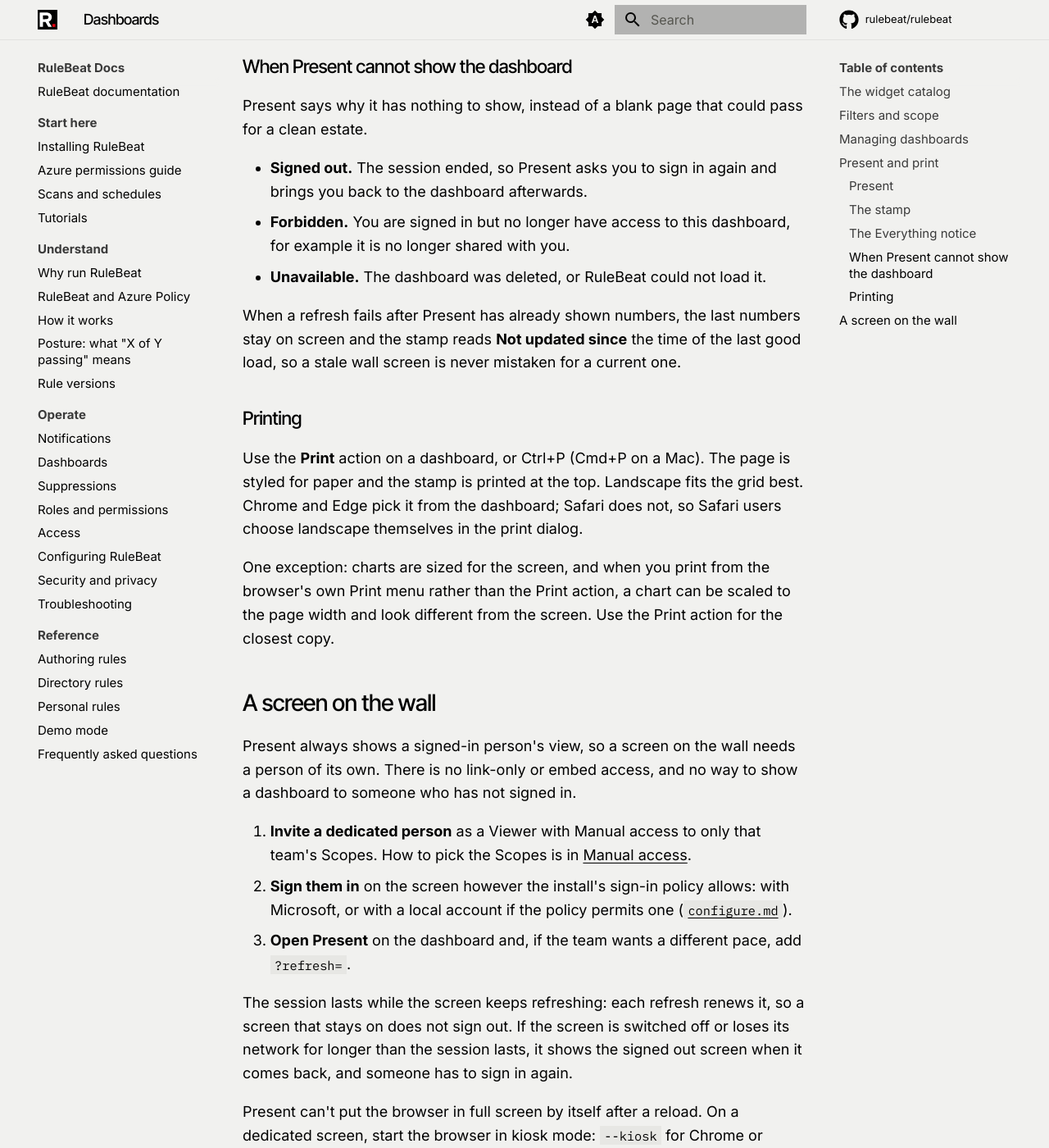
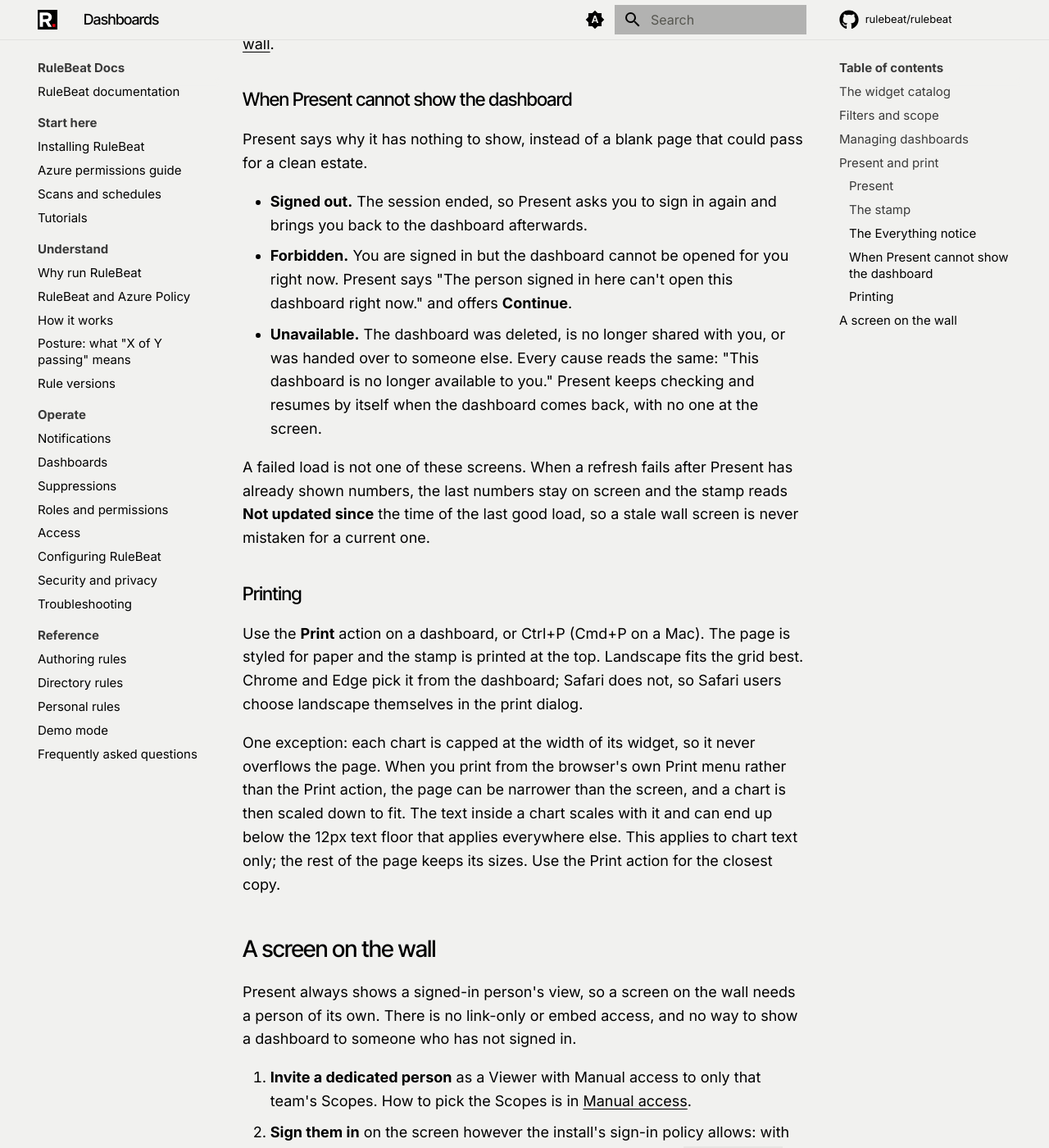
Before and after one commit to rulebeat/rulebeat, an MkDocs documentation site: the page built from docs/public/dashboards.md, in a window 1280 px wide and 1400 px high, scrolled down 4445 px. Shown: the whole window at 82% size. Built offline with MkDocs 1.6.1 and Material for MkDocs 9.7.7, drawn with Linux system fonts in a browser that asks for light colours; comment, search, counter and statistics services are not loaded; some of the changed text lies outside the part shown.

Commit message:
Documentation first

```diff
--- a/docs/public/dashboards.md
+++ b/docs/public/dashboards.md
@@ -94,7 +94,7 @@
 | **Access** | What they hold, as counts by kind (for example subscriptions and resource groups), or **Everything**. |
 | **Filters** | The filters in effect for that person. A filter value they do not hold is left out and counted as "+N outside your access". On screen a long list is cut short with "and N more". |
 | **Updated** | When the numbers on the screen were last loaded. |
-| **Widgets** | How many widgets are unavailable, those that show "Couldn't load this widget" instead of a number. |
+| **Widgets** | How many widgets show no number. That is any widget that is Unavailable (with its reason), shows "Outside your access", is a saved view that is not shared with you, or is still loading when the page is printed. A widget with partial data is counted separately as Partial, not as unavailable. |
 | **Refreshes every** | The interval Present is using, from the dashboard, the 5 minute default or `?refresh=`. |
 
 On paper the Filters cell lists every value, with no "and N more".
@@ -112,13 +112,15 @@
 
 - **Signed out.** The session ended, so Present asks you to sign in again and brings you back to the
   dashboard afterwards.
-- **Forbidden.** You are signed in but no longer have access to this dashboard, for example it is no
-  longer shared with you.
-- **Unavailable.** The dashboard was deleted, or RuleBeat could not load it.
+- **Forbidden.** You are signed in but the dashboard cannot be opened for you right now. Present says
+  "The person signed in here can't open this dashboard right now." and offers **Continue**.
+- **Unavailable.** The dashboard was deleted, is no longer shared with you, or was handed over to
+  someone else. Every cause reads the same: "This dashboard is no longer available to you." Present
+  keeps checking and resumes by itself when the dashboard comes back, with no one at the screen.
 
-When a refresh fails after Present has already shown numbers, the last numbers stay on screen and the
-stamp reads **Not updated since** the time of the last good load, so a stale wall screen is never
-mistaken for a current one.
+A failed load is not one of these screens. When a refresh fails after Present has already shown
+numbers, the last numbers stay on screen and the stamp reads **Not updated since** the time of the
+last good load, so a stale wall screen is never mistaken for a current one.
 
 ### Printing
 
@@ -126,9 +128,11 @@
 the stamp is printed at the top. Landscape fits the grid best. Chrome and Edge pick it from the
 dashboard; Safari does not, so Safari users choose landscape themselves in the print dialog.
 
-One exception: charts are sized for the screen, and when you print from the browser's own Print menu
-rather than the Print action, a chart can be scaled to the page width and look different from the
-screen. Use the Print action for the closest copy.
+One exception: each chart is capped at the width of its widget, so it never overflows the page. When
+you print from the browser's own Print menu rather than the Print action, the page can be narrower than
+the screen, and a chart is then scaled down to fit. The text inside a chart scales with it and can end
+up below the 12px text floor that applies everywhere else. This applies to chart text only; the rest of
+the page keeps its sizes. Use the Print action for the closest copy.
 
 ## A screen on the wall
 
```
